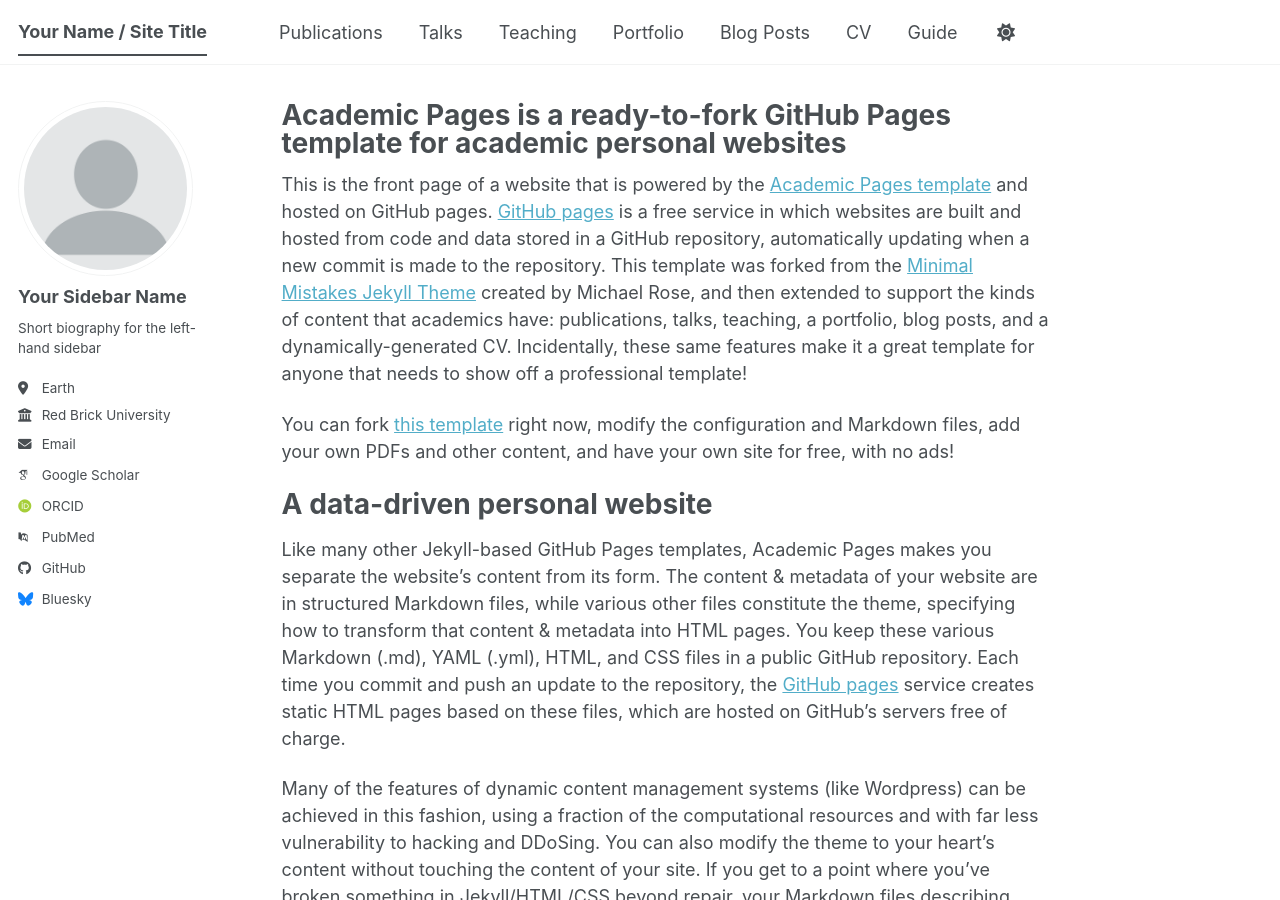
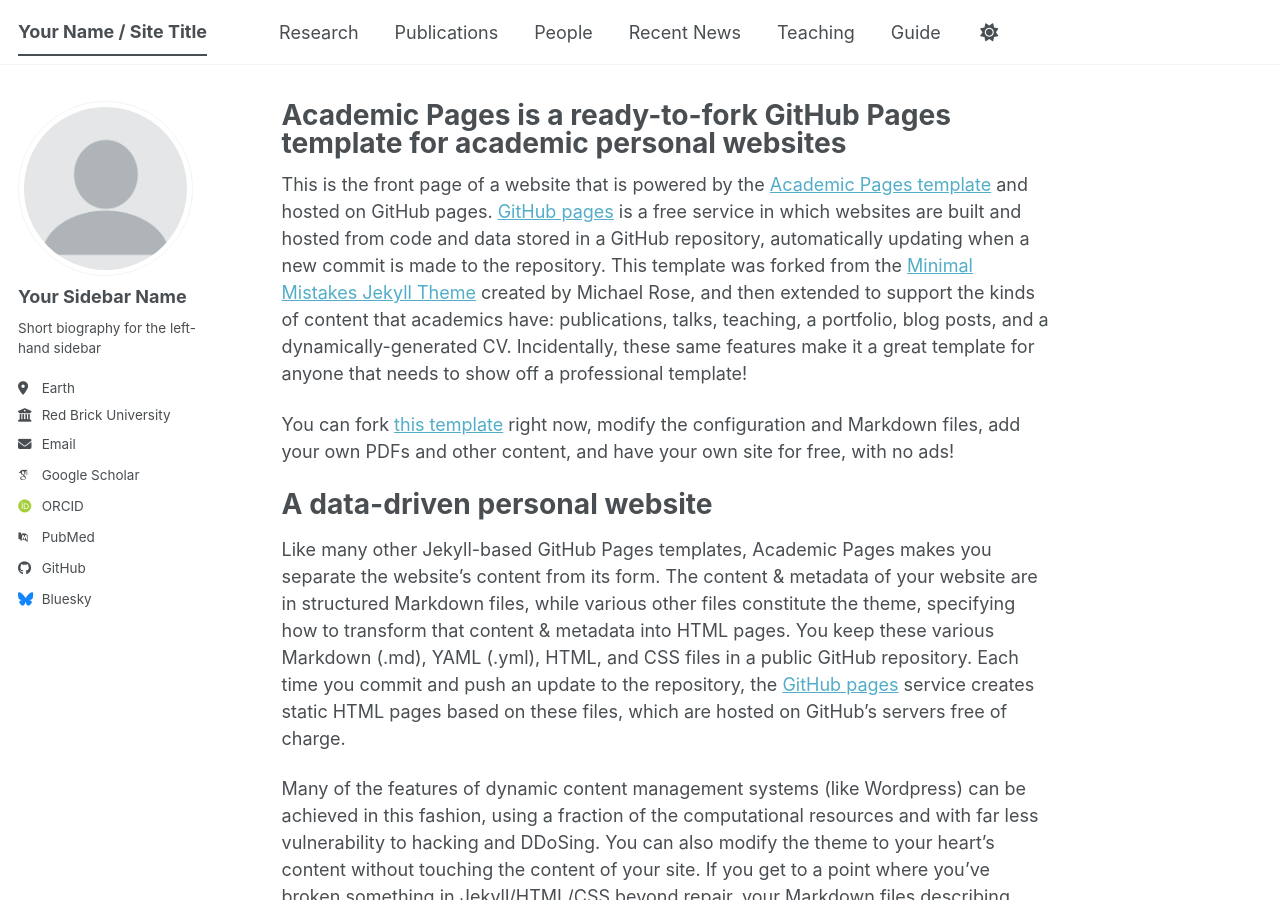
Before and after one commit to cappuccinofreak/cappuccinofreak.github.io, a Jekyll site: the page built from _pages/about.md, in a window 1280 px wide and 900 px high. Built offline with Jekyll 4.4.1, drawn with Linux system fonts in a browser that asks for light colours; some web fonts are replaced; a script bundle is joined from its source files by our own code; library files that are not in the unit come from our copies.

Commit message:
Update navigation.yml

```diff
--- a/_data/navigation.yml
+++ b/_data/navigation.yml
@@ -8,23 +8,29 @@
 #      Markdown formatted page while the second is generated using JSON.
 
 main:
+  - title: "Research"
+    url: /research/
+
   - title: "Publications"
     url: /publications/
 
-  - title: "Talks"
+  - title: "People"
+    url: /people/
+
+  - title: "Recent News"
     url: /talks/
 
   - title: "Teaching"
     url: /teaching/
 
-  - title: "Portfolio"
-    url: /portfolio/
+  # - title: "Portfolio"
+  #   url: /portfolio/
 
-  - title: "Blog Posts"
-    url: /year-archive/
+  # - title: "Blog Posts"
+  #   url: /year-archive/
 
-  - title: "CV"
-    url: /cv/
+  # - title: "CV"
+  #   url: /cv/
 
   # - title: "CV"
   #   url: /cv-json/
```
